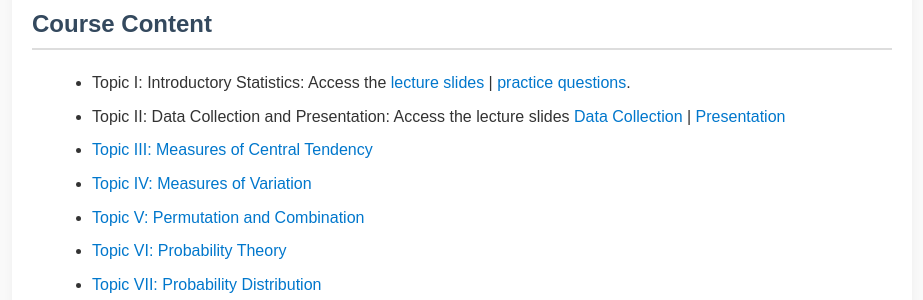
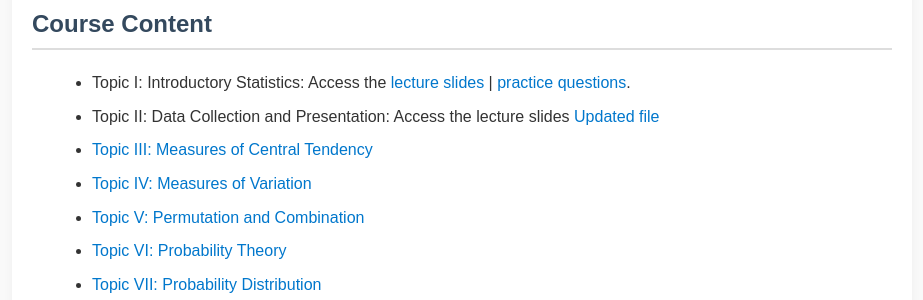
Before and after one commit to FomeA/FomeA.github.io, a Jekyll site: the page _teaching/qms101/index.html, which Jekyll copies as it is, in a window 1280 px wide. Shown: the part 733-1033 px from the top of the page, without its empty margins (178-1101 px from the left). Built offline with Jekyll 4.4.1, drawn with Linux system fonts in a browser that asks for light colours.

Commit message:
Update index.html

```diff
--- a/_teaching/qms101/index.html
+++ b/_teaching/qms101/index.html
@@ -90,7 +90,7 @@
   <h2>Course Content</h2>
   <ul>
     <li>Topic I: Introductory Statistics: Access the <a href="/teaching/qms101/slides_t1-pdf.pdf">lecture slides</a> | <a href="/teaching/qms101/QMS101_Topic1_questions.pdf">practice questions</a>.</li>
-    <li>Topic II: Data Collection and Presentation: Access the lecture slides <a href="/teaching/qms101/Topic2_partA.pdf"> Data Collection </a> | <a href="/teaching/qms101/Topic2_partB.pdf"> Presentation </a> </li>
+    <li>Topic II: Data Collection and Presentation: Access the lecture slides <a href="/teaching/qms101/Topic2_Data_collection+Presesentation.pdf">Updated file </a> </li>
     <li><a href="/teaching/qms101/pdfs/topic3/">Topic III: Measures of Central Tendency </a></li>
     <li><a href="/teaching/qms101/pdfs/topic4/">Topic IV: Measures of Variation </a></li>
     <li><a href="/teaching/qms101/pdfs/topic5/">Topic V: Permutation and Combination </a></li>
```
